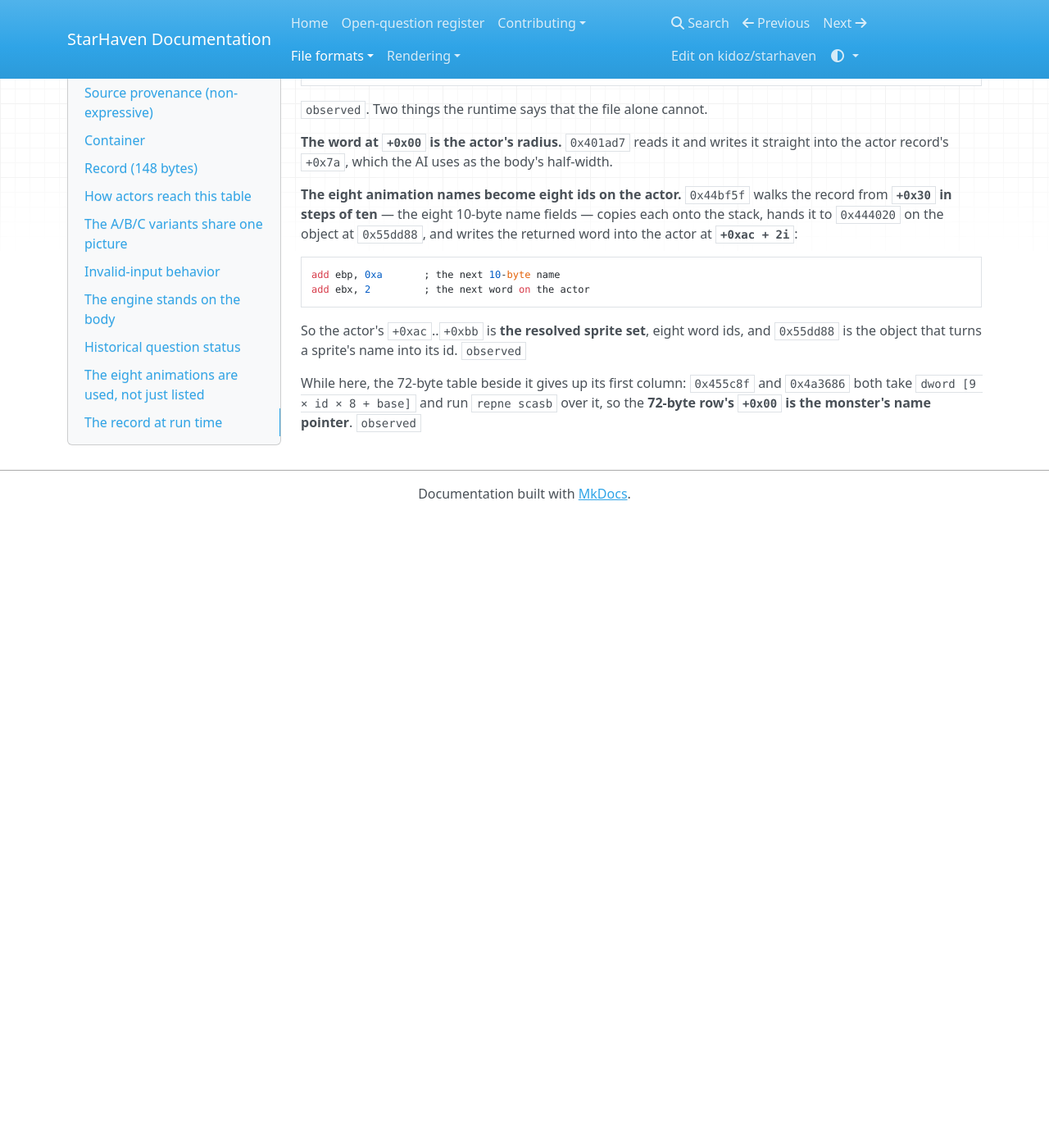
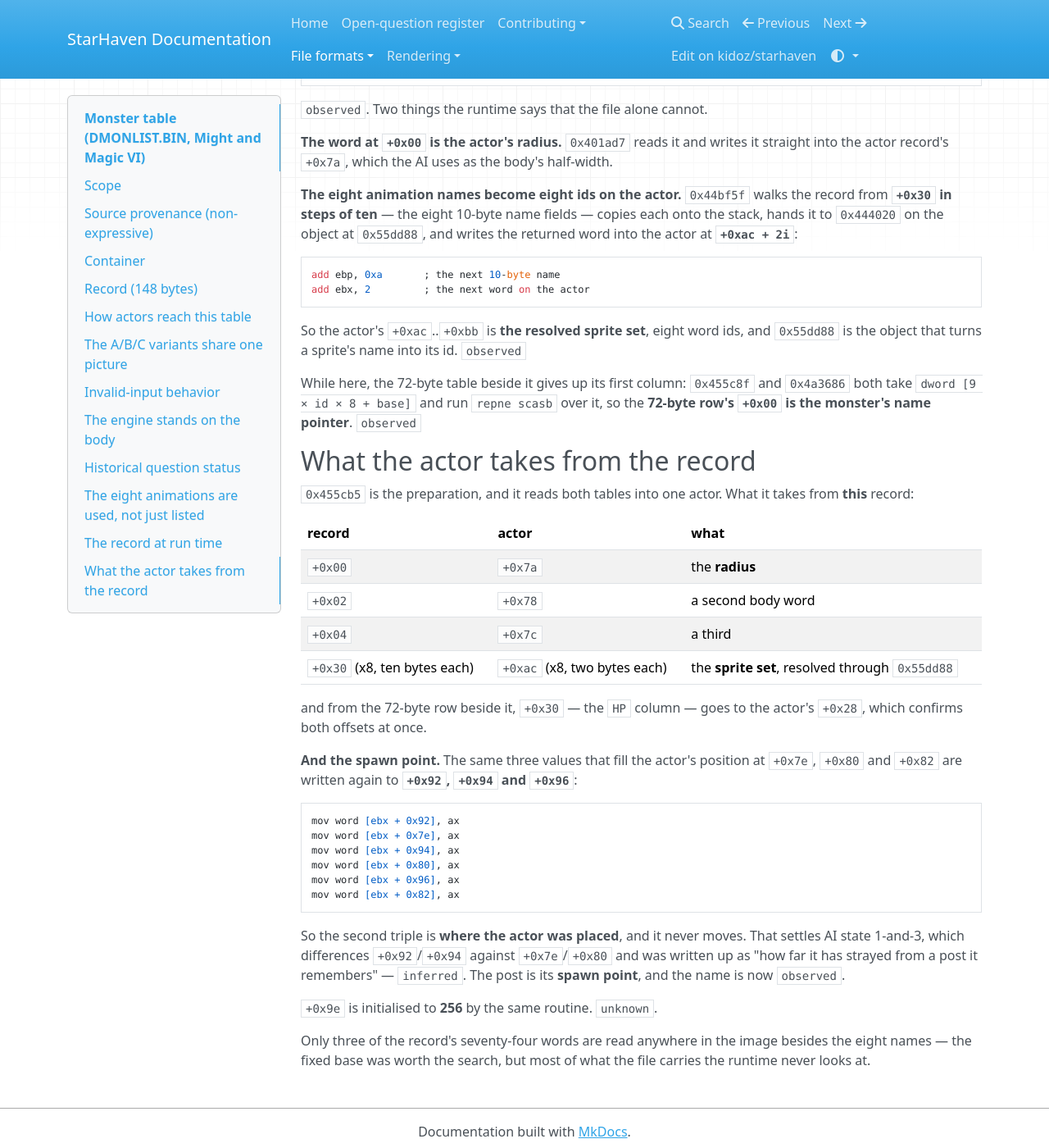
Before and after one commit to kidoz/starhaven, an MkDocs documentation site: the page built from docs/formats/dmonlist.md, in a window 1280 px wide and 1400 px high, scrolled down 3634 px. Shown: the whole window at 82% size. Built offline with MkDocs 1.6.1, drawn with Linux system fonts in a browser that asks for light colours; nearby versions of some CDN libraries; before the commit the page ends 4264 px from its top, so only the background shows below that.

Commit message:
Read what an actor takes from DMONLIST and name the spawn point

````diff
--- a/docs/formats/dmonlist.md
+++ b/docs/formats/dmonlist.md
@@ -215,3 +215,43 @@ While here, the 72-byte table beside it gives up its first column: `0x455c8f`
 and `0x4a3686` both take `dword [9 × id × 8 + base]` and run `repne scasb`
 over it, so the **72-byte row's `+0x00` is the monster's name pointer**.
 `observed`
+
+## What the actor takes from the record
+
+`0x455cb5` is the preparation, and it reads both tables into one actor. What
+it takes from **this** record:
+
+| record | actor | what |
+| --- | --- | --- |
+| `+0x00` | `+0x7a` | the **radius** |
+| `+0x02` | `+0x78` | a second body word |
+| `+0x04` | `+0x7c` | a third |
+| `+0x30` (x8, ten bytes each) | `+0xac` (x8, two bytes each) | the **sprite set**, resolved through `0x55dd88` |
+
+and from the 72-byte row beside it, `+0x30` — the `HP` column — goes to the
+actor's `+0x28`, which confirms both offsets at once.
+
+**And the spawn point.** The same three values that fill the actor's position
+at `+0x7e`, `+0x80` and `+0x82` are written again to **`+0x92`, `+0x94` and
+`+0x96`**:
+
+```
+mov word [ebx + 0x92], ax
+mov word [ebx + 0x7e], ax
+mov word [ebx + 0x94], ax
+mov word [ebx + 0x80], ax
+mov word [ebx + 0x96], ax
+mov word [ebx + 0x82], ax
+```
+
+So the second triple is **where the actor was placed**, and it never moves.
+That settles AI state 1-and-3, which differences `+0x92`/`+0x94` against
+`+0x7e`/`+0x80` and was written up as "how far it has strayed from a post it
+remembers" — `inferred`. The post is its **spawn point**, and the name is now
+`observed`.
+
+`+0x9e` is initialised to **256** by the same routine. `unknown`.
+
+Only three of the record's seventy-four words are read anywhere in the image
+besides the eight names — the fixed base was worth the search, but most of
+what the file carries the runtime never looks at.
````
Also changed, not shown: README.md (+10 -0 lines), docs/formats/event-actors.md (+6 -4 lines).
